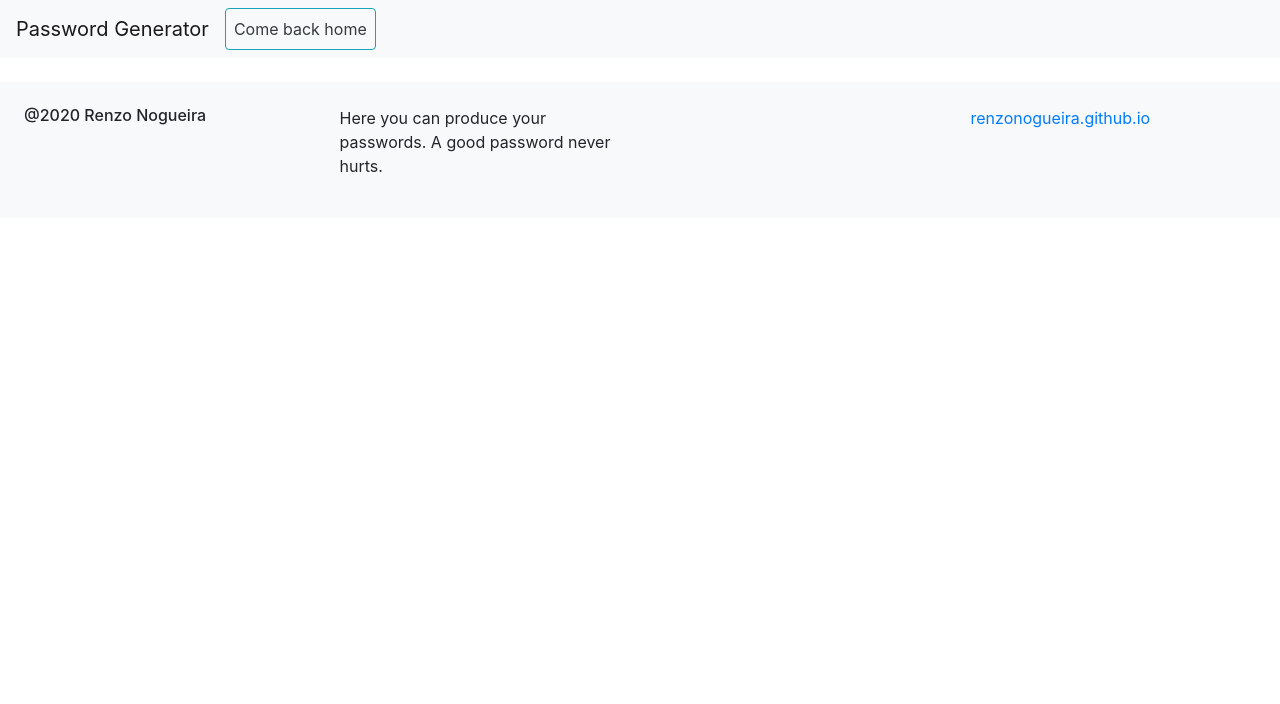
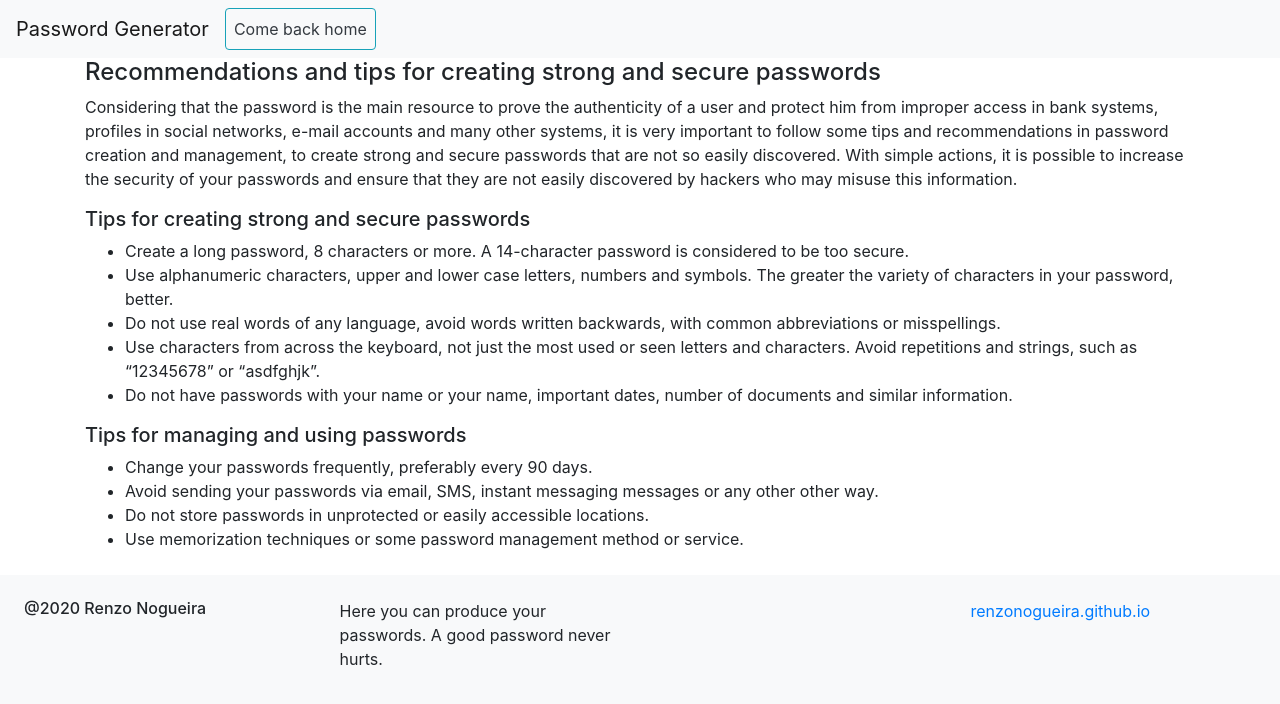
Before and after one commit to RenzoNogueira/Password-Generator, a plain HTML site: page password-and-tips.html in a window 1280 px wide. Drawn offline with Linux system fonts and the light colour scheme.

Commit message:
Adicionado página de dicas

```diff
--- a/password-and-tips.html
+++ b/password-and-tips.html
@@ -21,7 +21,8 @@
             <div class="collapse bg-light navbar-collapse" id="navbarNavAltMarkup">
                 <ul class="navbar-nav mr-auto mt-2 mt-lg-0">
                     <li class="nav-item">
-                        <a href="index.html" id="test-password" class="btn btn-outline-info nav-link text-dark">Come back home</a>
+                        <a href="index.html" id="test-password" class="btn btn-outline-info nav-link text-dark">Come
+                            back home</a>
                     </li>
                 </ul>
             </div>
@@ -30,7 +31,40 @@
 
     <main class="container">
         <div class="justify-content-center">
+            <!-- https://www.lumiun.com/blog/recomendacoes-e-dicas-para-criar-senhas-fortes-e-seguras/ -->
+            <h4>Recommendations and tips for creating strong and secure passwords</h4>
+            <p>
+                Considering that the password is the main resource to prove the authenticity of a user and protect him
+                from improper access in bank systems, profiles in social networks, e-mail accounts and many other
+                systems, it is very important to follow some tips and recommendations in password creation and
+                management, to create strong and secure passwords that are not so easily discovered.
 
+                With simple actions, it is possible to increase the security of your passwords and ensure that they are
+                not easily discovered by hackers who may misuse this information.
+            </p>
+            <h5>Tips for creating strong and secure passwords</h5>
+            <ul>
+                <li>Create a long password, 8 characters or more. A 14-character password is considered to be too
+                    secure.</li>
+                <li>Use alphanumeric characters, upper and lower case letters, numbers and symbols. The greater the
+                    variety of characters in your password, better.</li>
+                <li>Do not use real words of any language, avoid words written backwards, with
+                    common abbreviations or misspellings.
+                </li>
+                <li>Use characters from across the keyboard, not just the most used or seen letters and characters. Avoid
+                    repetitions and strings, such as “12345678” or “asdfghjk”.</li>
+                <li>Do not have passwords with your name or your name, important dates, number of documents and
+                    similar information.
+                </li>
+            </ul>
+            <h5>Tips for managing and using passwords</h5>
+            <ul>
+                <li>Change your passwords frequently, preferably every 90 days.</li>
+                <li>Avoid sending your passwords via email, SMS, instant messaging messages or any other
+                    other way.</li>
+                <li>Do not store passwords in unprotected or easily accessible locations.</li>
+                <li>Use memorization techniques or some password management method or service.</li>
+            </ul>
         </div>
     </main>
 
```
